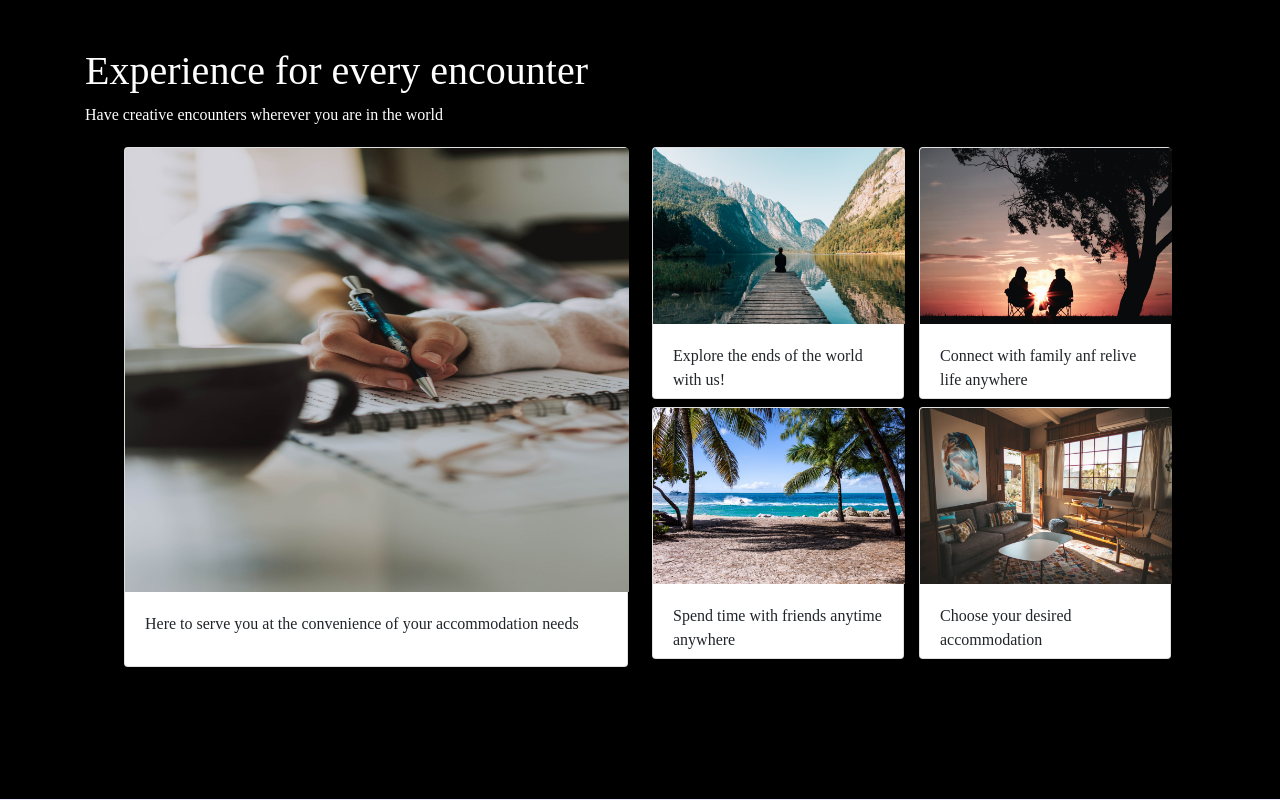
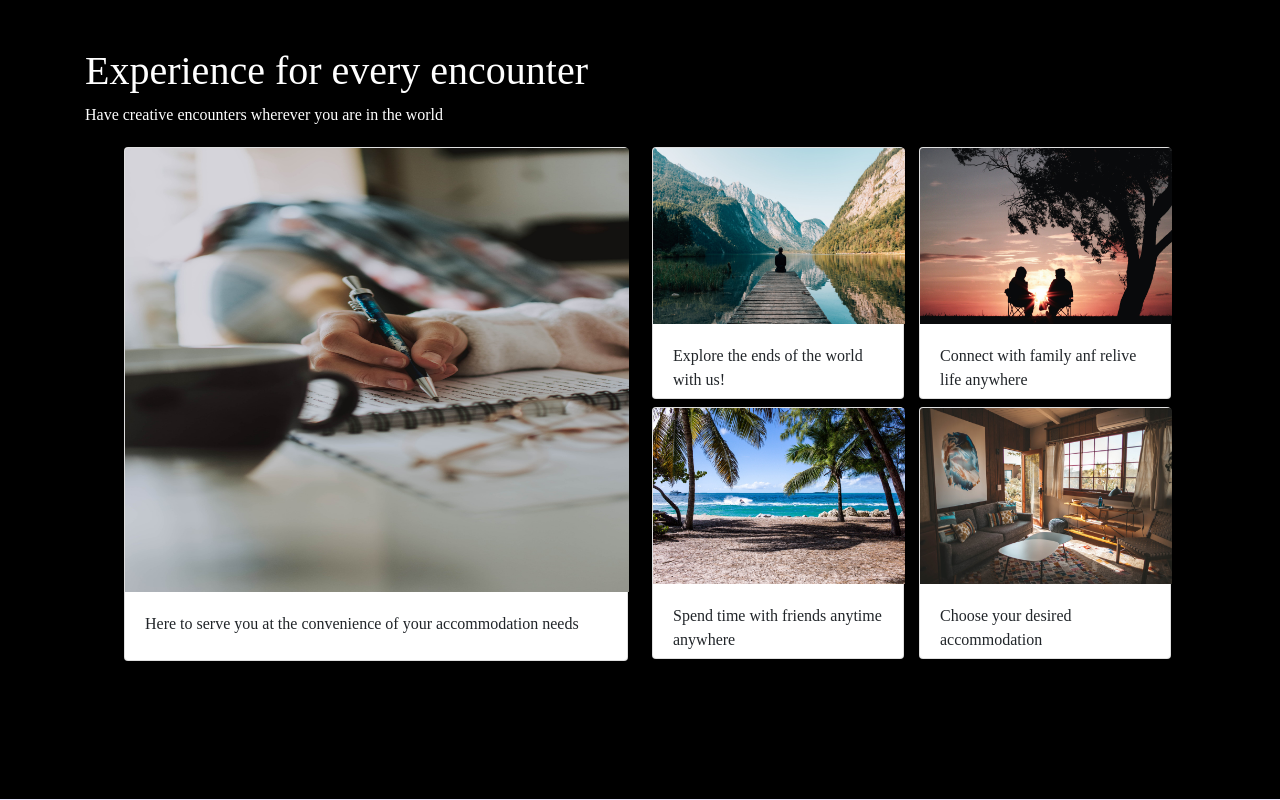
Before and after one commit to Rafael-main/PANIMALAY, a Python web app: template app/templates/landing page.html in a window 1280 px wide. Shown: the part 1673-2473 px from the top of the page. Run offline with Jinja, Linux system fonts and the light colour scheme; the template is opened without the code that fills it, so the values that code supplies are empty.

Commit message:
Update landing page.html

```diff
--- a/app/templates/landing page.html
+++ b/app/templates/landing page.html
@@ -130,7 +130,7 @@
             <div class="row mt-1">
                 <div class="col d-flex justify-content-center">
                     <div class="row">
-                        <div class="card" style="width: 504px; height: 520px;">
+                        <div class="card" style="width: 504px; height: 514px;">
                             <img src="{{url_for('static', filename='f1.jpg')}}" class="card-img-top" alt="..." style="width: 504px; height: 444px;">
                             <div class="card-body">
                               <p class="card-text">Here to serve you at the convenience of your accommodation needs</p>
```
